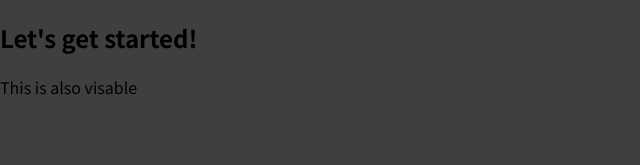
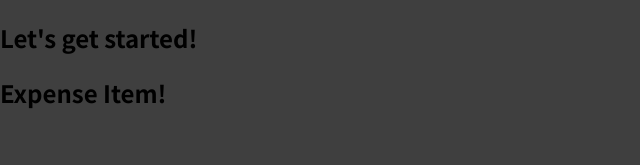
Before and after one commit to Bearpaw11/budgetApp, a JavaScript app: page / in a window 1280 px wide. Shown: the top 165 px of the page, without its empty margins (0-640 px from the left). Built offline with nearby package versions, Linux system fonts and the light colour scheme.

Commit message:
added components folder, Expense.js file and ExpenseItem component

```diff
--- a/src/App.js
+++ b/src/App.js
@@ -1,8 +1,10 @@
+import ExpenseItem from './components/ExpeseItem';
+
 function App() {
   return (
     <div>
       <h2>Let's get started!</h2>
-      <p>This is also visable</p>
+      <ExpenseItem></ExpenseItem>
     </div>
   );
 }
--- /dev/null
+++ b/src/components/ExpeseItem.js
@@ -0,0 +1,5 @@
+function ExpenseItem (){
+    return <h2>Expense Item!</h2>
+}
+
+export default ExpenseItem;
```
